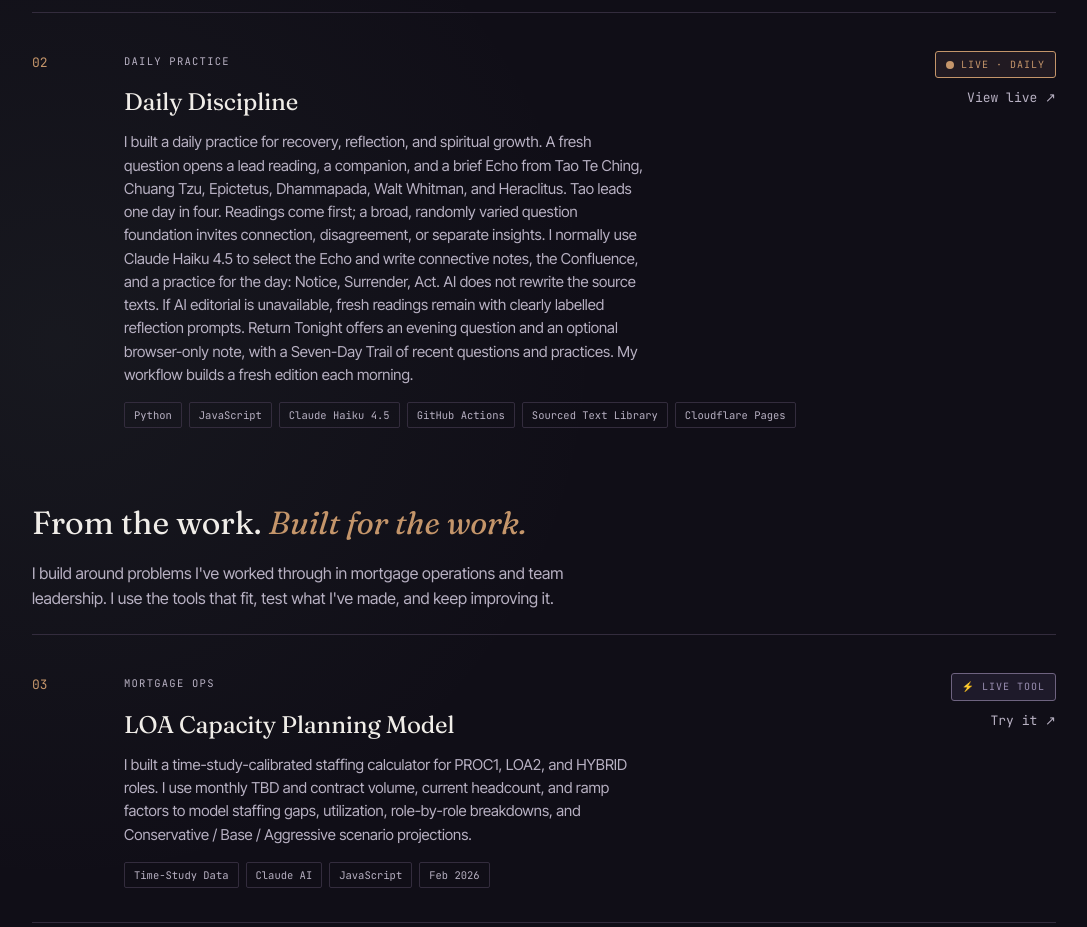
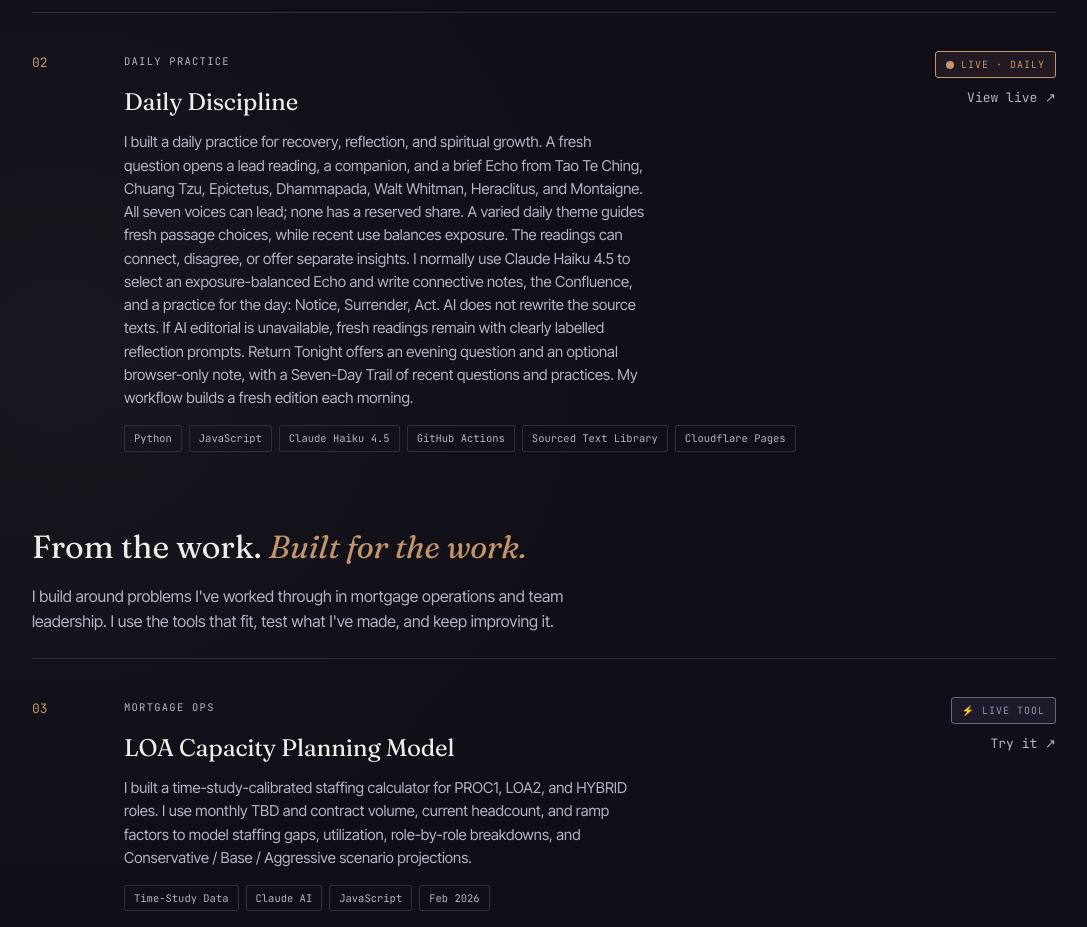
Before and after one commit to jdbates-gitit/jdb-landing, a website: page index.html in a window 1280 px wide. Shown: the part 3020-3947 px from the top of the page, without its empty margins (96-1183 px from the left). Drawn offline with Linux system fonts and the light colour scheme.

Commit message:
Update Daily Discipline card for seven theme-guided voices

```diff
--- a/index.html
+++ b/index.html
@@ -135,7 +135,7 @@
         <div class="jdb-body">
           <span class="jdb-tag">Daily Practice</span>
           <h3>Daily Discipline</h3>
-          <p>I built a daily practice for recovery, reflection, and spiritual growth. A fresh question opens a lead reading, a companion, and a brief Echo from Tao Te Ching, Chuang Tzu, Epictetus, Dhammapada, Walt Whitman, and Heraclitus. Tao leads one day in four. Readings come first; a broad, randomly varied question foundation invites connection, disagreement, or separate insights. I normally use Claude Haiku 4.5 to select the Echo and write connective notes, the Confluence, and a practice for the day: Notice, Surrender, Act. AI does not rewrite the source texts. If AI editorial is unavailable, fresh readings remain with clearly labelled reflection prompts. Return Tonight offers an evening question and an optional browser-only note, with a Seven-Day Trail of recent questions and practices. My workflow builds a fresh edition each morning.</p>
+          <p>I built a daily practice for recovery, reflection, and spiritual growth. A fresh question opens a lead reading, a companion, and a brief Echo from Tao Te Ching, Chuang Tzu, Epictetus, Dhammapada, Walt Whitman, Heraclitus, and Montaigne. All seven voices can lead; none has a reserved share. A varied daily theme guides fresh passage choices, while recent use balances exposure. The readings can connect, disagree, or offer separate insights. I normally use Claude Haiku 4.5 to select an exposure-balanced Echo and write connective notes, the Confluence, and a practice for the day: Notice, Surrender, Act. AI does not rewrite the source texts. If AI editorial is unavailable, fresh readings remain with clearly labelled reflection prompts. Return Tonight offers an evening question and an optional browser-only note, with a Seven-Day Trail of recent questions and practices. My workflow builds a fresh edition each morning.</p>
           <div class="jdb-stack"><span>Python</span><span>JavaScript</span><span>Claude Haiku 4.5</span><span>GitHub Actions</span><span>Sourced Text Library</span><span>Cloudflare Pages</span></div>
         </div>
         <div class="jdb-right">
```
